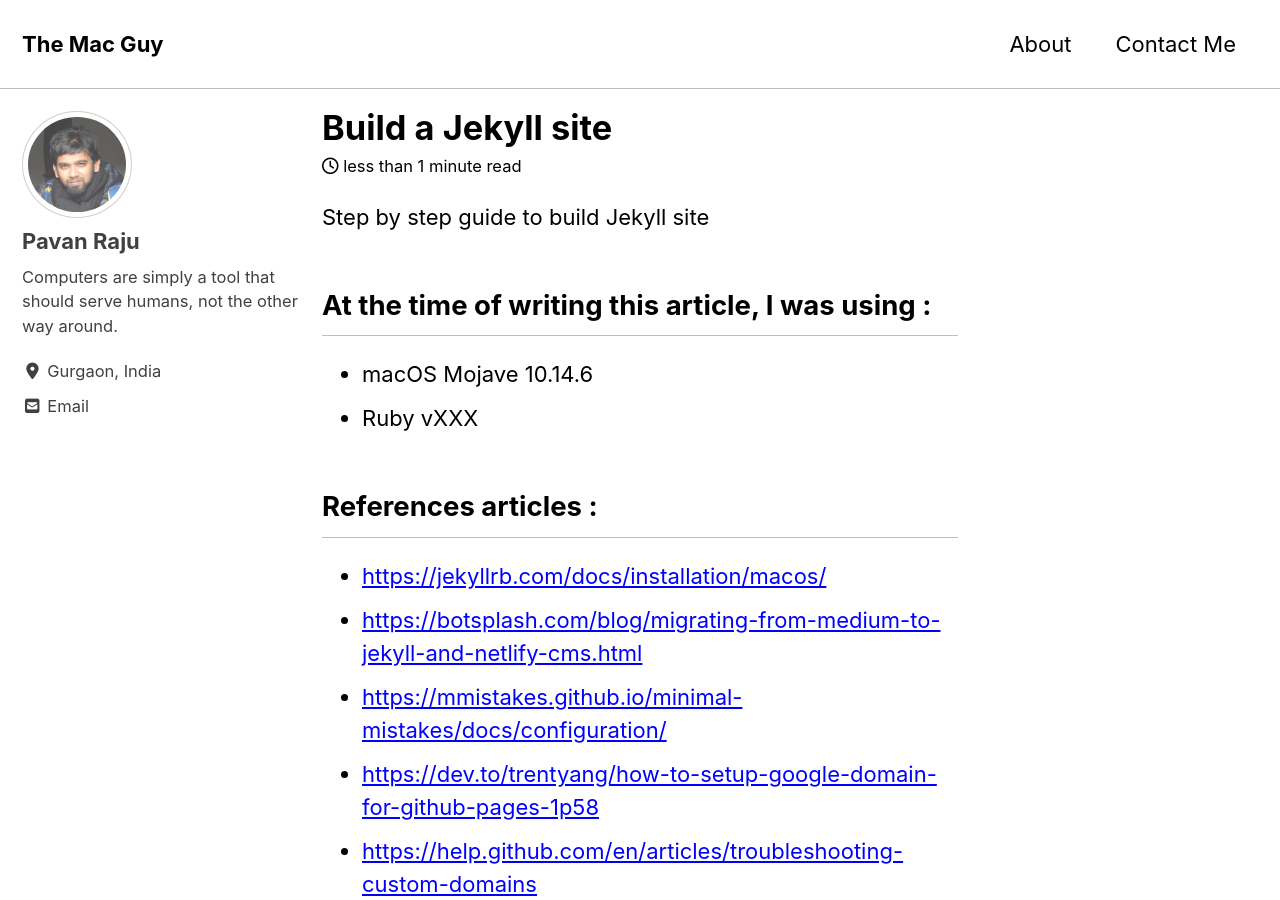
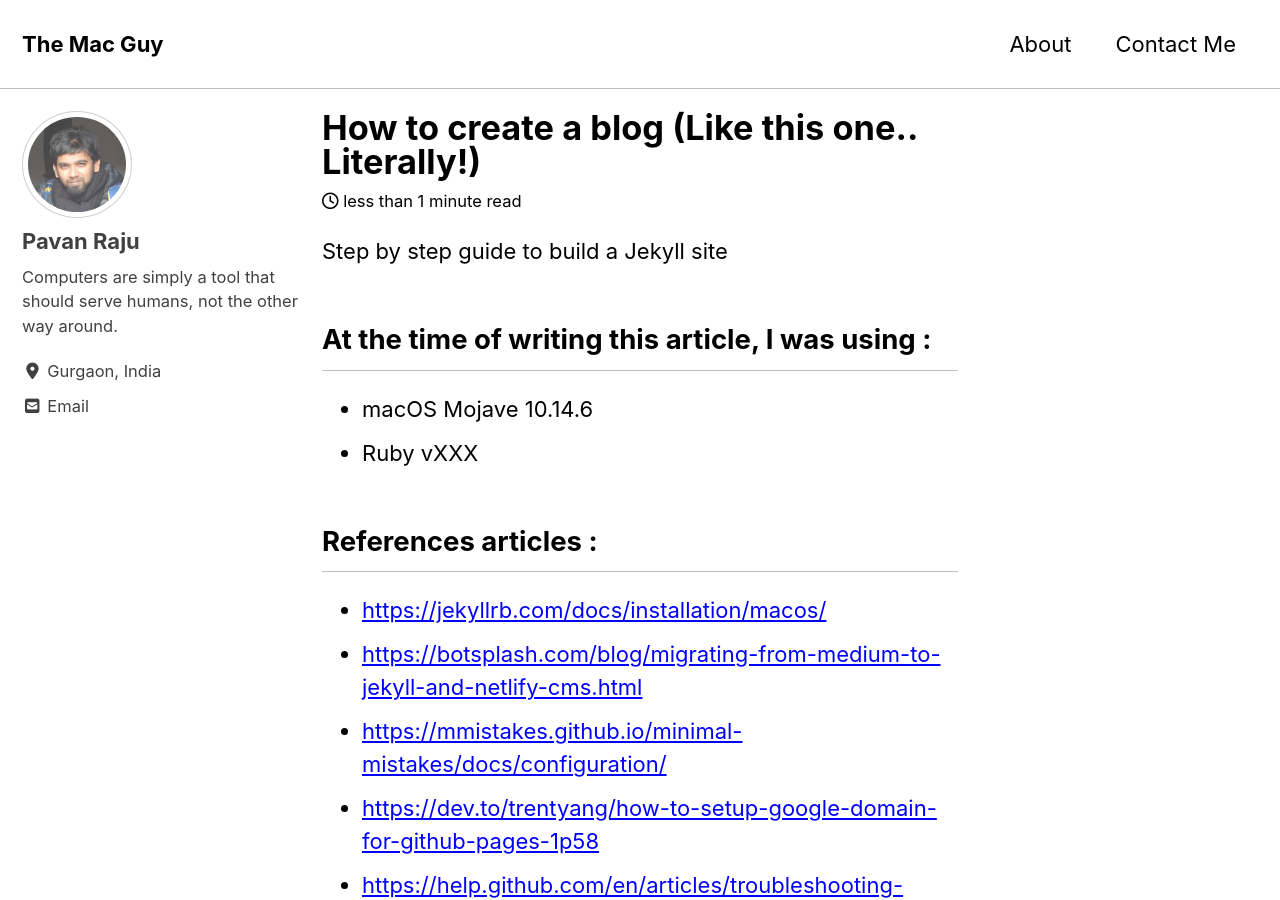
Before and after one commit to iampavan/themacguy, a Jekyll site: the page built from _posts/2019/2019-08-August/2019-08-25-01-Build-Jekyll-site.md, in a window 1280 px wide and 900 px high. Built offline with Jekyll 4.4.1, drawn with Linux system fonts in a browser that asks for light colours; cached includes are drawn as plain includes; nearby versions of some CDN libraries.

Commit message:
Renamed the post

```diff
--- a/_posts/2019/2019-08-August/2019-08-25-01-Build-Jekyll-site.md
+++ b/_posts/2019/2019-08-August/2019-08-25-01-Build-Jekyll-site.md
@@ -1,5 +1,5 @@
 ---
-title: Build a Jekyll site
+title: How to create a blog (Like this one.. Literally!)
 date: '2019-08-25 23:24:59 +0530'
 tags:
   - Jekyll
@@ -7,7 +7,7 @@ tags:
   - Website
 published: true
 ---
-Step by step guide to build Jekyll site
+Step by step guide to build a Jekyll site
 
 ## At the time of writing this article, I was using :
 
```
